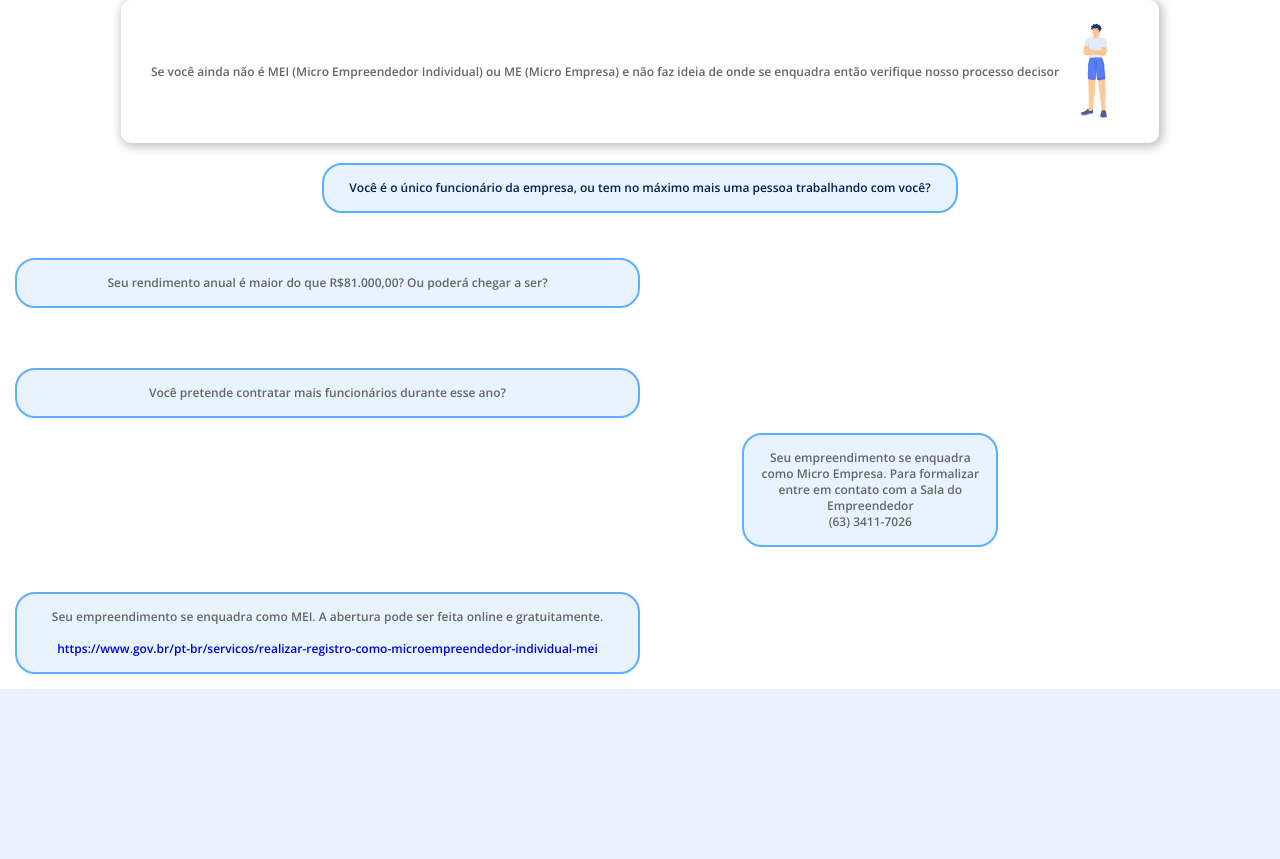
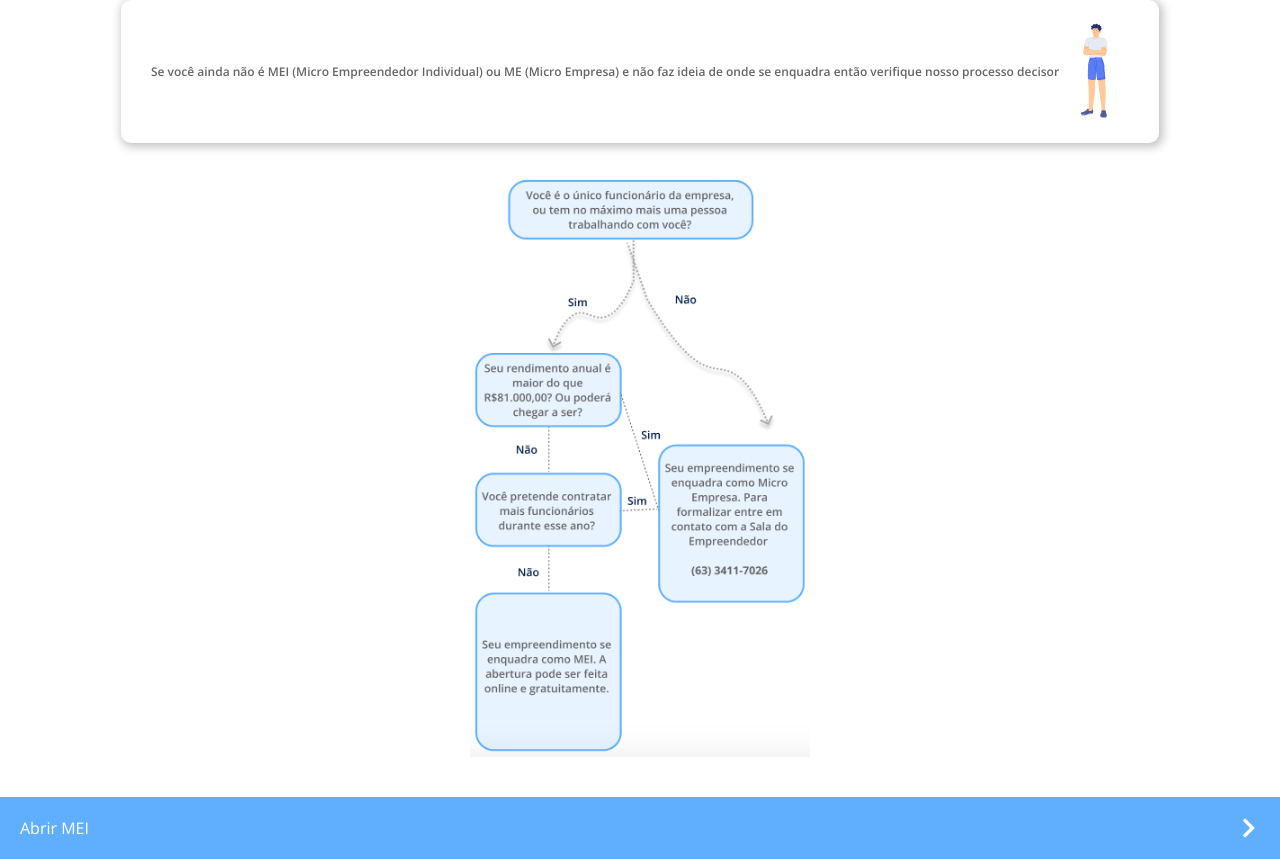
Before and after one commit to Lucasedusi/eport, a React (Create React App) app in the folder frontend/: page /trail in a window 1280 px wide. Shown: the part 191-1050 px from the top of the page. Before the commit the page ends 880 px from the top, so only its background shows below. Built offline with nearby package versions, Linux system fonts and the light colour scheme; the HTML template or start-up script is replaced by a standard one.

Commit message:
finishi trail page

```diff
--- a/frontend/src/pages/Trail/index.jsx
+++ b/frontend/src/pages/Trail/index.jsx
@@ -3,7 +3,9 @@ import { Link } from 'react-router-dom';
 import load from '../../assets/load.svg';
 import people from '../../assets/people.svg';
 
-import { FaCalendarAlt, FaUtensils } from 'react-icons/fa';
+import back from '../../assets/back.png';
+
+import { FaCalendarAlt, FaUtensils, FaChevronRight } from 'react-icons/fa';
 
 import * as STD from './styles';
 
@@ -22,39 +24,14 @@ const Bidding = () => (
       <STD.Light src={people} />
     </STD.Header>
 
-    <STD.BoxInitial>
-      <STD.BoxText>
-        Você é o único funcionário da empresa, ou tem no máximo mais uma pessoa trabalhando com você?
-      </STD.BoxText>
-    </STD.BoxInitial>
+    <STD.Background>
+      <STD.Img src={back} />
+    </STD.Background>
 
-    <STD.BoxMain>
-      <STD.BoxChildrenLeft>
-        Seu rendimento anual é maior do que R$81.000,00? Ou poderá chegar a ser?
-      </STD.BoxChildrenLeft>
-    </STD.BoxMain>
-
-    <STD.BoxMain>
-      <STD.BoxChildrenLeft>Você pretende contratar mais funcionários durante esse ano?</STD.BoxChildrenLeft>
-    </STD.BoxMain>
-
-    <STD.BoxChildren>
-      <STD.BoxChildrenRight>
-        Seu empreendimento se enquadra como Micro Empresa. Para formalizar entre em contato com a Sala do Empreendedor{' '}
-        <br />
-        (63) 3411-7026
-      </STD.BoxChildrenRight>
-    </STD.BoxChildren>
-
-    <STD.BoxMain>
-      <STD.BoxChildrenLeft>
-        Seu empreendimento se enquadra como MEI. A abertura pode ser feita online e gratuitamente. <br />
-        <br />
-        <a href="https://www.gov.br/pt-br/servicos/realizar-registro-como-microempreendedor-individual-mei">
-          https://www.gov.br/pt-br/servicos/realizar-registro-como-microempreendedor-individual-mei
-        </a>
-      </STD.BoxChildrenLeft>
-    </STD.BoxMain>
+    <STD.Button>
+      <a href="https://www.gov.br/pt-br/servicos/realizar-registro-como-microempreendedor-individual-mei">Abrir MEI</a>
+      <FaChevronRight size={22} color="#fff" />
+    </STD.Button>
   </STD.Container>
 );
 
--- a/frontend/src/pages/Trail/styles.js
+++ b/frontend/src/pages/Trail/styles.js
@@ -121,3 +121,28 @@ export const TitleHeader = styled.p`
 
   color: #666666;
 `;
+
+export const Background = styled.div`
+  display: flex;
+  justify-content: center;
+  align-items: center;
+`;
+
+export const Img = styled.img`
+  width: 90%;
+`;
+
+export const Button = styled.a`
+  padding: 20px;
+  display: flex;
+  background-color: #60AFFF;
+  width: 100%;
+  justify-content: space-between;
+  align-items: center;
+  margin-top: 40px;
+
+  a {
+    color: #fff;
+    width: 100%;
+  }
+`;
```
Also changed, not shown: frontend/src/assets/back.png (added).
